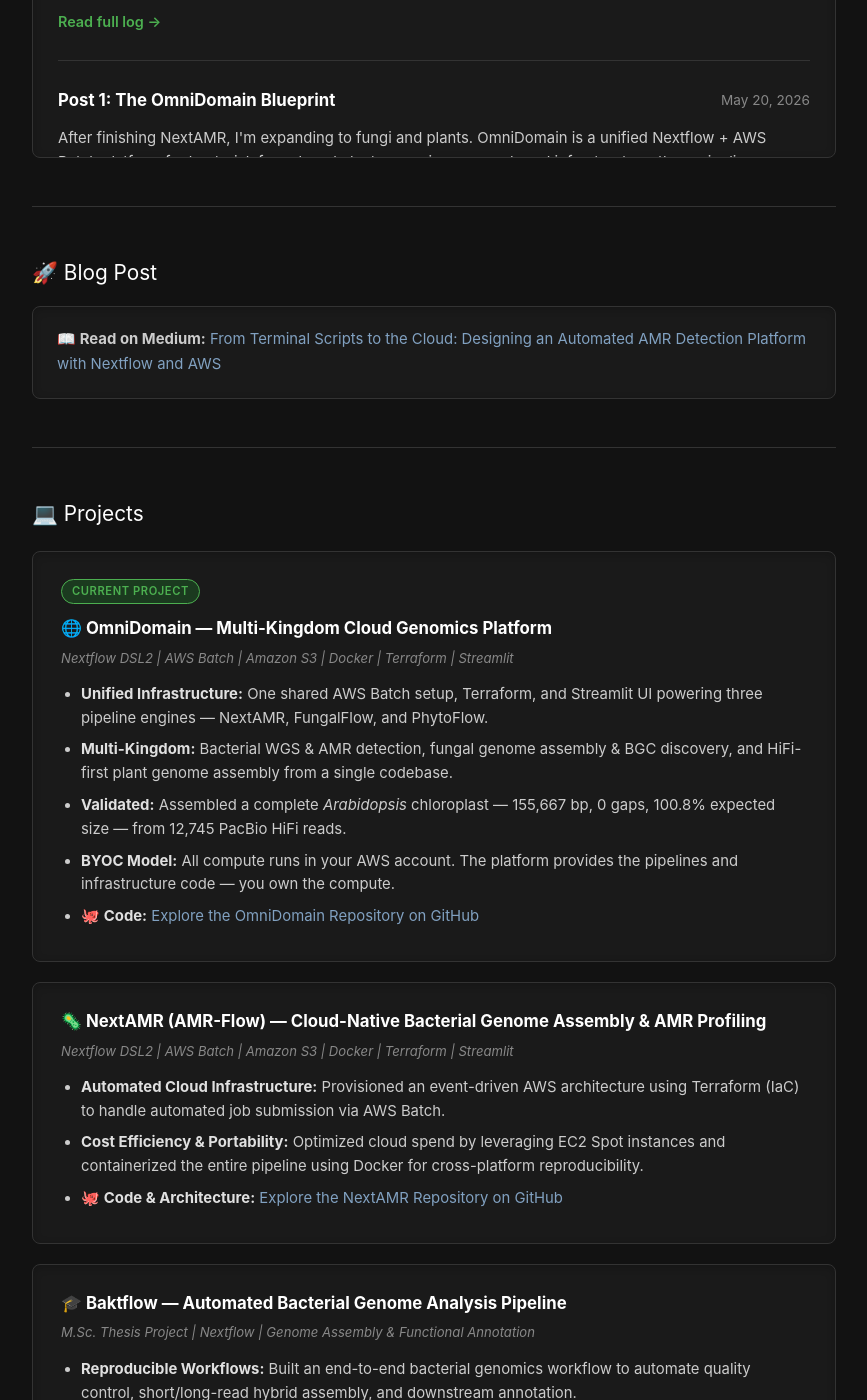
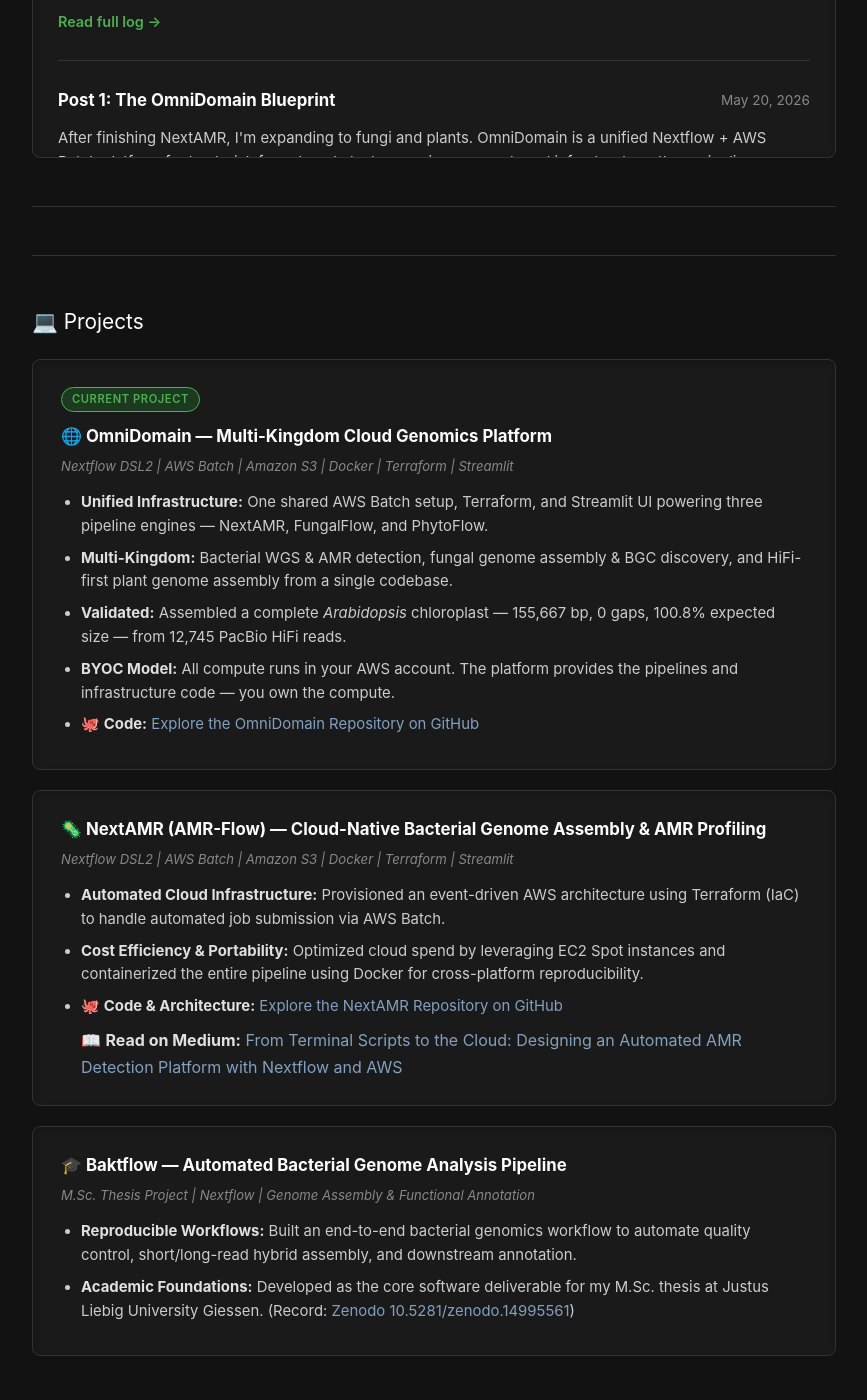
Before and after one commit to NaouelEldjouher/NaouelEldjouher.github.io, a Jekyll site: the page built from index.html, in a window 1280 px wide and 1400 px high, scrolled down 701 px. Shown: the whole window, without its empty margins (206-1073 px from the left). Built offline with Jekyll 4.4.1, drawn with Linux system fonts in a browser that asks for light colours; some of the changed text lies outside the part shown.

Commit message:
Update index.html

```diff
--- a/index.html
+++ b/index.html
@@ -122,13 +122,17 @@
     <strong style="color:#4CAF50;">Full-Stack Bioinformatician</strong>
     <p style="margin-top:8px; color:#cccccc;">I specialize in plant and bacterial genomics, bridging high-throughput wet-lab insights with containerized, cloud-native infrastructure and Nextflow.</p>
     <div class="contact-line">
-      <a href="https://linkedin.com/in/naoueleldjouher" target="_blank">LinkedIn</a>
+        <a href="https://linkedin.com/in/naoueleldjouher" target="_blank">💼 LinkedIn</a>
       <span class="contact-sep">·</span>
-      <a href="https://github.com/NaouelEldjouher" target="_blank">GitHub</a>
+        <a href="https://github.com/NaouelEldjouher" target="_blank">🐙 GitHub</a>
       <span class="contact-sep">·</span>
-      <a href="https://medium.com/@NaouelEldjouher" target="_blank">Medium</a>
+      <a href="https://medium.com/@NaouelEldjouher" target="_blank">📖 Medium</a>
       <span class="contact-sep">·</span>
-      <a href="#protected" id="email-link" class="email-protect">contact<span>-remove-bot-</span>@naouel.dev</a>
+      <a href="#protected" id="email-link" class="email-protect">📬 contact<span>-remove-bot-</span>@naouel.dev</a>
+       <a href="https://bsky.app/profile/naoueleldjouher.bsky.social" target="_blank">🦋 Bluesky</a>
+       <span class="contact-sep">·</span>
+      <a href="https://www.youtube.com/channel/UCsSGVbimk7ax35SXBI8gG4Q" target="_blank">▶️ YouTube</a>
+      <span class="contact-sep">·</span>
     </div>
   </div>
 </div>
@@ -168,15 +172,6 @@
 
 <hr>
 
-<div class="section">
-  <div class="section-title">🚀 Blog Post</div>
-  <div style="margin-top:16px;">
-    <div class="blog-box">
-      <p>📖 <strong>Read on Medium:</strong> <a href="https://naouel.dev/nextamr">From Terminal Scripts to the Cloud: Designing an Automated AMR Detection Platform with Nextflow and AWS</a></p>
-    </div>
-  </div>
-</div>
-
 <hr>
 
 <div class="section">
```
Also changed, not shown: other parts of index.html (+1 -0 lines).
